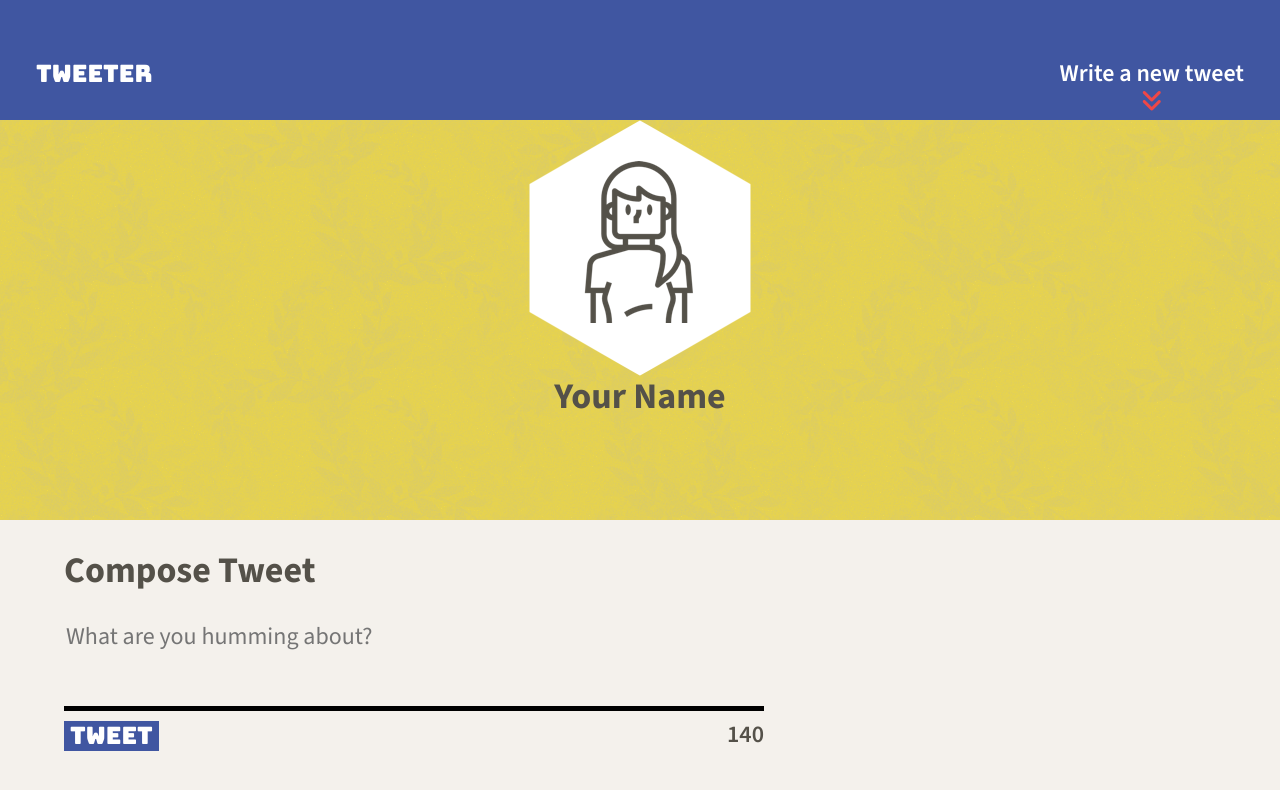
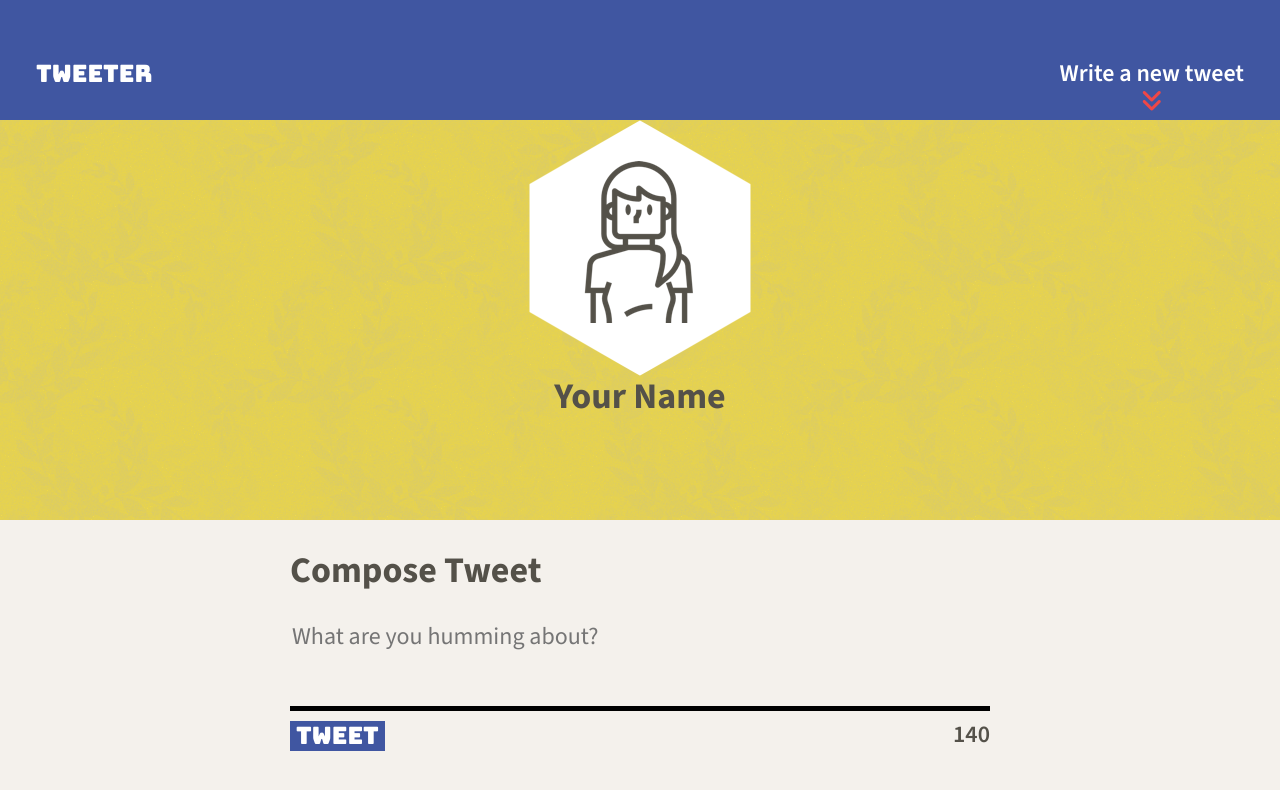
Before and after one commit to Somtico/tweeter, a website: page public/index.html in a window 1280 px wide. Drawn offline with nearby package versions, Linux system fonts and the light colour scheme.

Commit message:
Center the main container.

```diff
--- a/public/styles/new-tweet.css
+++ b/public/styles/new-tweet.css
@@ -1,3 +1,10 @@
+/* new-tweet.css */
+.container {
+  display: flex;
+  flex-direction: column;
+  align-items: center;
+}
+
 .tweet-form {
   display: flex;
   flex-direction: column;
```
